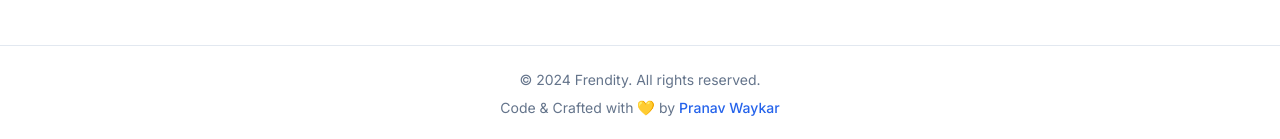
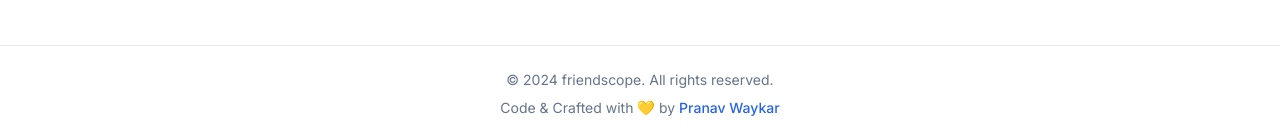
Before and after one commit to pranavwaykar/friendscope, a Next.js app: page / in a window 1280 px wide. Shown: the part 1493-1632 px from the top of the page. Built offline with nearby package versions, Linux system fonts and the light colour scheme.

Commit message:
Rename project from "frendity" to "friendscope" in package files and footer component

```diff
--- a/components/layout/Footer.tsx
+++ b/components/layout/Footer.tsx
@@ -11,7 +11,7 @@ export function Footer() {
         <footer className="bg-background border-t">
             <div className="container py-6 flex flex-col items-center justify-center space-y-2">
                 <div className="text-sm text-muted-foreground">
-                    © {currentYear} Frendity. All rights reserved.
+                    © {currentYear} friendscope. All rights reserved.
                 </div>
                 <AnimatePresence>
                     <motion.div
--- a/package.json
+++ b/package.json
@@ -1,5 +1,5 @@
 {
-  "name": "frendity",
+  "name": "friendscope",
   "version": "0.1.0",
   "private": true,
   "scripts": {
```
Also changed, not shown: 2 other files (tests, documents, lock files or other folders).
